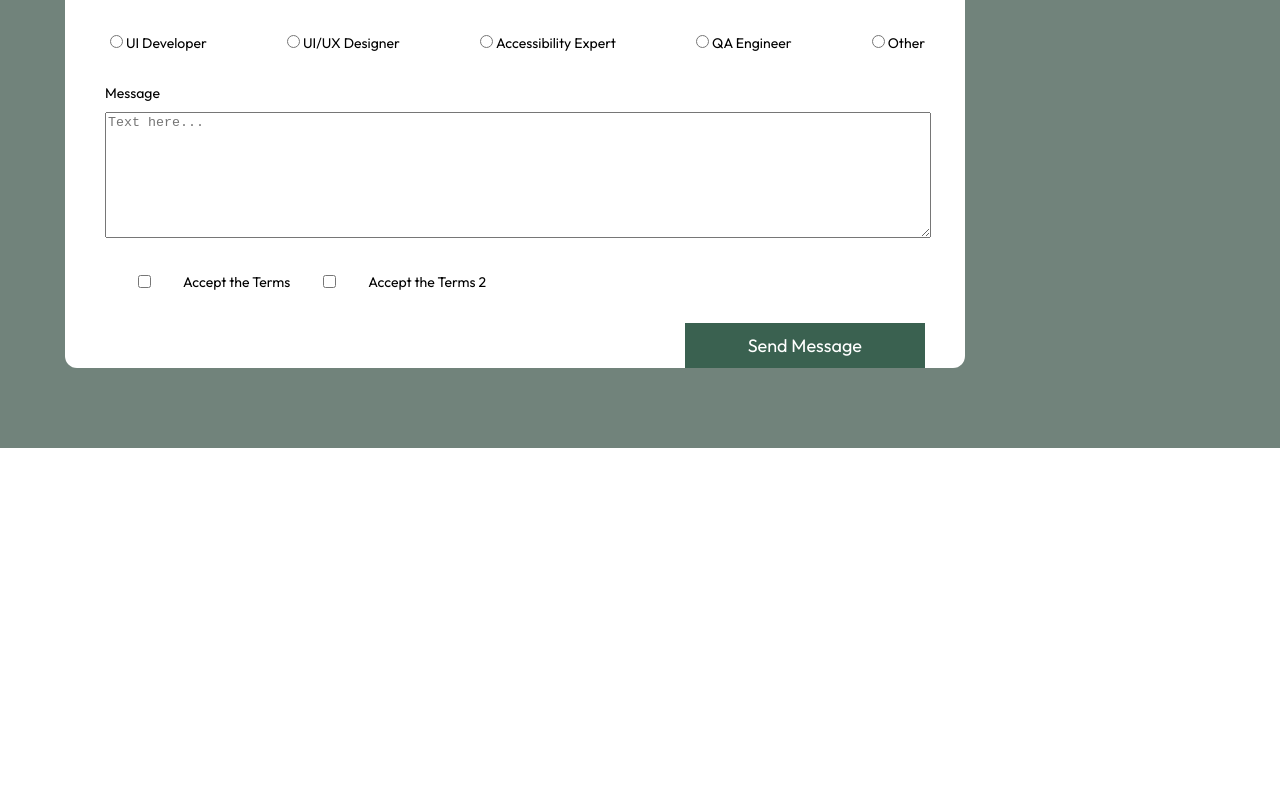
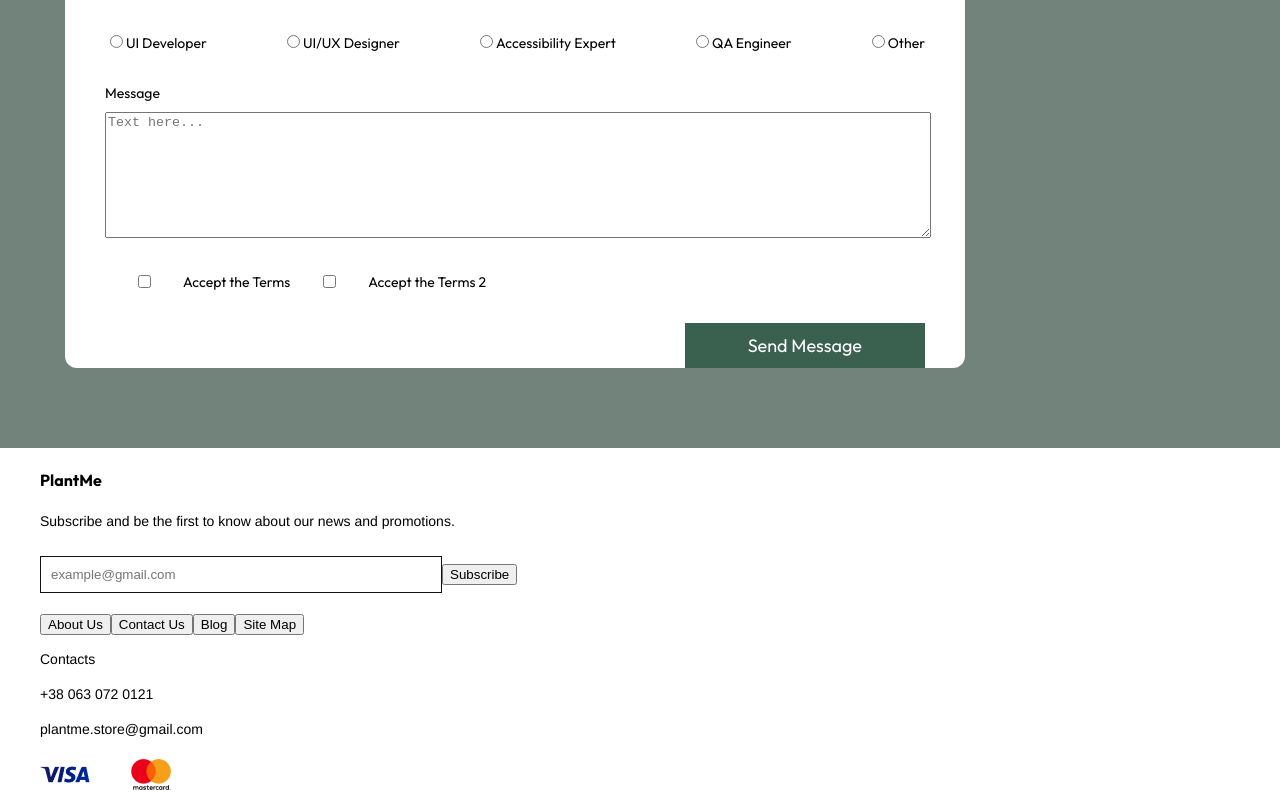
Before and after one commit to hollowayjenelle/accessibility-landing-page, a React (Create React App) app: page / in a window 1280 px wide. Shown: the part 2124-2924 px from the top of the page. Before the commit the page ends 2572 px from the top, so only its background shows below. Built offline with nearby package versions, Linux system fonts and the light colour scheme.

Commit message:
create Footer component

```diff
--- a/src/App.js
+++ b/src/App.js
@@ -3,6 +3,7 @@ import Header from "./components/Header";
 import HeroSection from "./components/HeroSection";
 import AboutUs from "./components/AboutUs";
 import ContactUs from "./components/ContactUs";
+import Footer from "./components/Footer";
 
 function App() {
   return (
@@ -11,6 +12,7 @@ function App() {
       <HeroSection />
       <AboutUs />
       <ContactUs />
+      <Footer />
     </>
   );
 }
--- /dev/null
+++ b/src/components/Footer/index.js
@@ -0,0 +1,33 @@
+import React from "react";
+import footericons from "../../images/footericons.png";
+
+const Footer = () => {
+  return (
+    <footer className="parent-div">
+      <div className="footer-container content-container">
+        <div className="footer-form">
+          <h4>PlantMe</h4>
+          <p>
+            Subscribe and be the first to know about our news and promotions.
+          </p>
+          <input type="text" placeholder="example@gmail.com" />
+          <button>Subscribe</button>
+        </div>
+        <nav className="footer-nav">
+          <button>About Us</button>
+          <button>Contact Us</button>
+          <button>Blog</button>
+          <button>Site Map</button>
+        </nav>
+        <div className="footer-contact">
+          <p>Contacts</p>
+          <p>+38 063 072 0121</p>
+          <p>plantme.store@gmail.com</p>
+          <img src={footericons} alt="visa and mastercard logos" />
+        </div>
+      </div>
+    </footer>
+  );
+};
+
+export default Footer;
```
Also changed, not shown: src/images/footericons.png (added).
